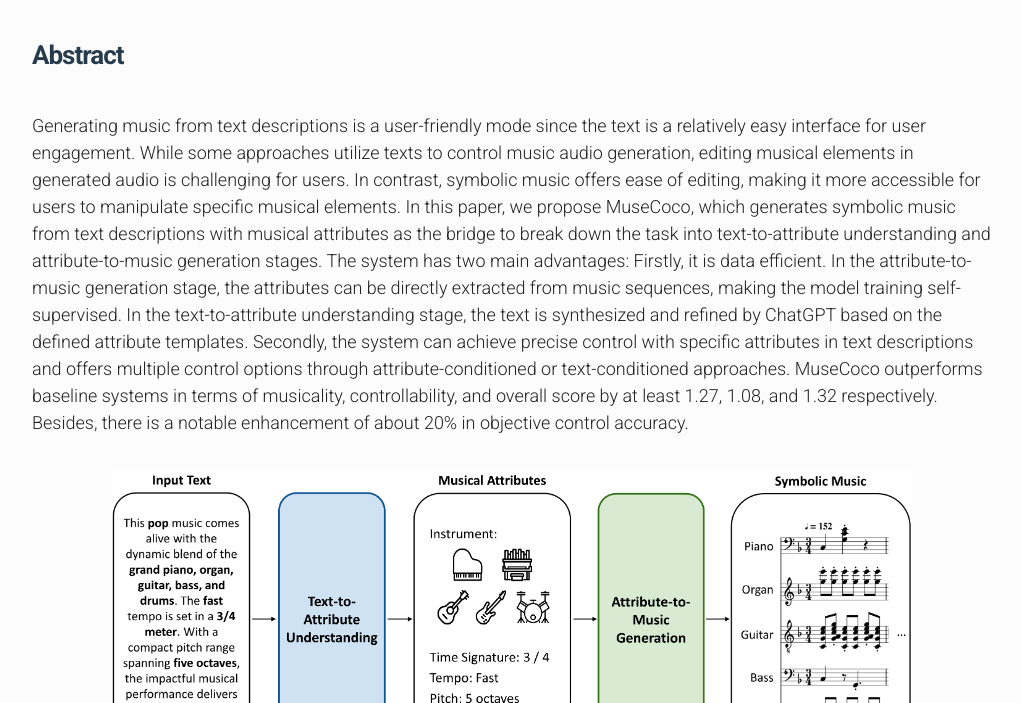
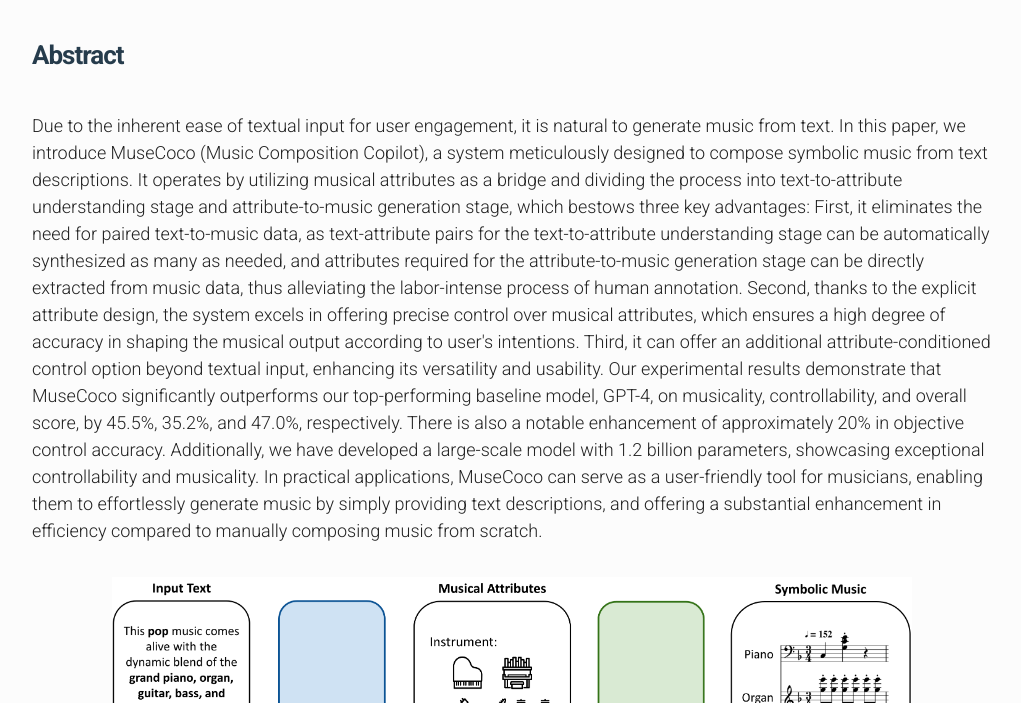
Before and after one commit to musecoco/musecoco.github.io, a plain HTML site: page index.html in a window 1280 px wide. Shown: the part 97-800 px from the top of the page, without its empty margins (128-1149 px from the left). Drawn offline with nearby package versions, Linux system fonts and the light colour scheme; some packages are replaced by stand-ins of ours.

Commit message:
abstract

```diff
--- a/index.html
+++ b/index.html
@@ -32,7 +32,13 @@
 <!-- <p>ArXiv: <a href="https://arxiv.org/abs/2012.05168">arXiv:2012.05168</a></p> -->
 <h2 id="abstract">Abstract</h2>
 
-<p>Generating music from text descriptions is a user-friendly mode since the text is a relatively easy interface for user engagement. While some approaches utilize texts to control music audio generation, editing musical elements in generated audio is challenging for users. In contrast, symbolic music offers ease of editing, making it more accessible for users to manipulate specific musical elements. In this paper, we propose MuseCoco, which generates symbolic music from text descriptions with musical attributes as the bridge to break down the task into text-to-attribute understanding and attribute-to-music generation stages. The system has two main advantages: Firstly, it is data efficient. In the attribute-to-music generation stage, the attributes can be directly extracted from music sequences, making the model training self-supervised. In the text-to-attribute understanding stage, the text is synthesized and refined by ChatGPT based on the defined attribute templates. Secondly, the system can achieve precise control with specific attributes in text descriptions and offers multiple control options through attribute-conditioned or text-conditioned approaches. MuseCoco outperforms baseline systems in terms of musicality, controllability, and overall score by at least 1.27, 1.08, and 1.32 respectively. Besides, there is a notable enhancement of about 20% in objective control accuracy.</p>
+<p>Due to the inherent ease of textual input for user engagement, it is natural to generate music from text.
+In this paper, we introduce MuseCoco (Music Composition Copilot), a system meticulously designed to compose symbolic music from text descriptions. It operates by utilizing musical attributes as a bridge and dividing the process into text-to-attribute understanding stage and attribute-to-music generation stage, which bestows three key advantages:
+First, it eliminates the need for paired text-to-music data, as text-attribute pairs for the text-to-attribute understanding stage can be automatically synthesized as many as needed, and attributes required for the attribute-to-music generation stage can be directly extracted from music data, thus alleviating the labor-intense process of human annotation.
+Second, thanks to the explicit attribute design, the system excels in offering precise control over musical attributes, which ensures a high degree of accuracy in shaping the musical output according to user's intentions.
+Third, it can offer an additional attribute-conditioned control option beyond textual input, enhancing its versatility and usability.
+Our experimental results demonstrate that MuseCoco significantly outperforms our top-performing baseline model, GPT-4, on musicality, controllability, and overall score, by 45.5%, 35.2%, and 47.0%, respectively. There is also a notable enhancement of approximately 20% in objective control accuracy. Additionally, we have developed a large-scale model with 1.2 billion parameters, showcasing exceptional controllability and musicality.
+In practical applications, MuseCoco can serve as a user-friendly tool for musicians, enabling them to effortlessly generate music by simply providing text descriptions, and offering a substantial enhancement in efficiency compared to manually composing music from scratch. </p>
 
 <div style="text-align:center"><img src="./figures/framework.png" width=800 height=800>
     <p>Figure 1: The two-stage framework of MuseCoco. Text-to-attribute understanding extracts diverse musical attributes, based on which symbolic music is generated through the attribute-to-music generation stage.</p>
```
